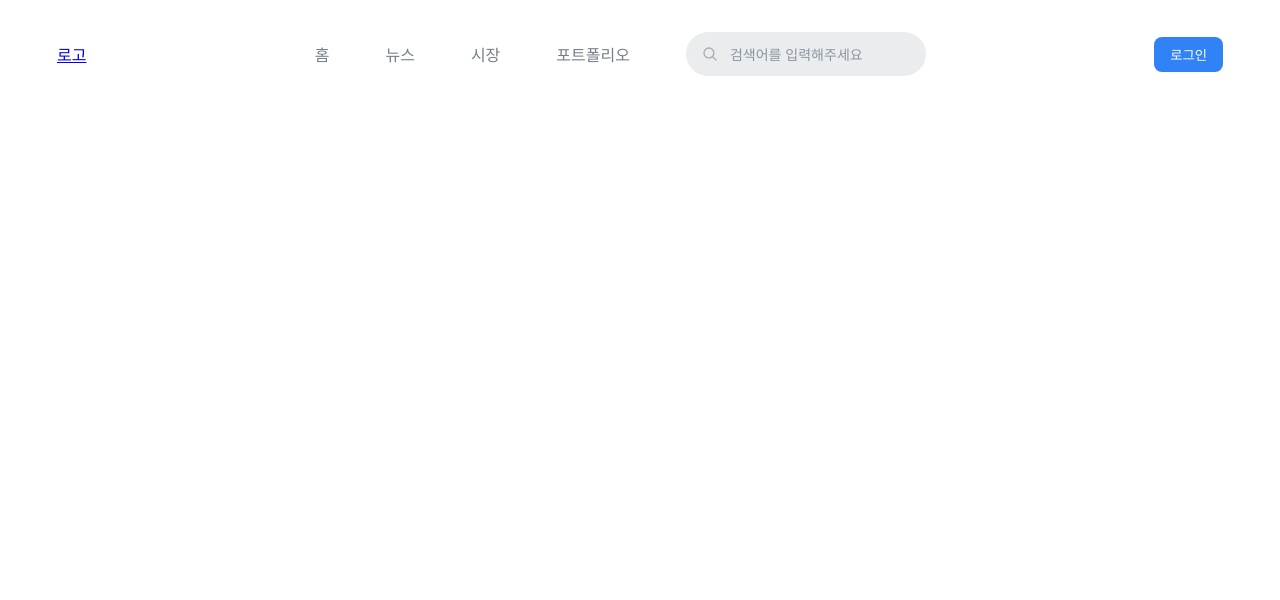
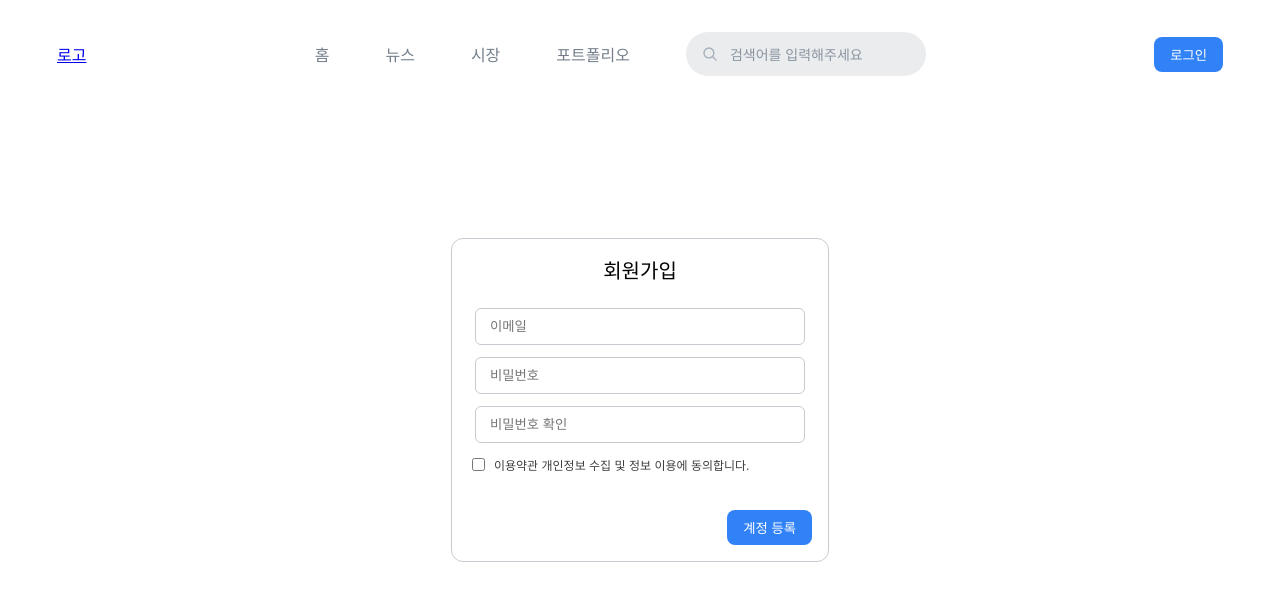
Before and after one commit to CBNU-Capstone-Dart/Client, a React (Create React App) app: page /signup in a window 1280 px wide. Shown: the top 600 px of the page. Built offline with nearby package versions, Linux system fonts and the light colour scheme.

Commit message:
feat: 로그인, 회원가입 창 추가(#1)

```diff
--- a/src/App.tsx
+++ b/src/App.tsx
@@ -3,6 +3,8 @@ import './App.css';
 import NavBar from './components/NavBar.tsx';
 import { BrowserRouter, Route, Routes } from 'react-router-dom';
 import Home from './pages/Home.tsx';
+import Login from './pages/Login.tsx';
+import Signup from './pages/Signup.tsx';
 
 function App() {
   return (
@@ -10,6 +12,8 @@ function App() {
       <NavBar />
       <Routes>
         <Route path='/' element={<Home />} />
+        <Route path='/login' element={<Login />} />
+        <Route path='/signup' element={<Signup />} />
       </Routes>
     </BrowserRouter>
   );
--- a/src/components/NavBar.tsx
+++ b/src/components/NavBar.tsx
@@ -1,4 +1,4 @@
-import styles from './NavBar.module.css';
+import styles from '../styles/NavBar.module.css';
 import { Link, useLocation } from 'react-router-dom';
 import cx from 'classnames';
 
--- /dev/null
+++ b/src/pages/Login.tsx
@@ -0,0 +1,37 @@
+import { useState } from 'react';
+import styles from "../styles/Login.module.css";
+import { Link } from "react-router-dom";
+
+export default function Login() {
+    const [email, setEmail] = useState('');
+    const [password, setPassword] = useState('');
+
+    const handleEmailChange = (e) => setEmail(e.target.value);
+    const handlePasswordChange = (e) => setPassword(e.target.value);
+
+    return (
+        <div className={styles.loginWrapper}>
+            <div className={styles.loginContainer}>
+                <h2>로그인</h2>
+                <input
+                    className={styles.inputForm}
+                    type="text"
+                    placeholder="이메일"
+                    value={email}
+                    onChange={handleEmailChange}
+                />
+                <input
+                    className={styles.inputForm}
+                    type="password"
+                    placeholder="비밀번호"
+                    value={password}
+                    onChange={handlePasswordChange}
+                />
+                <div className={styles.loginFooter}>
+                    <Link to='/signup'>계정 만들기</Link>
+                    <button className={styles.loginButton}>로그인</button>
+                </div>
+            </div>
+        </div>
+    );
+}
--- /dev/null
+++ b/src/pages/Signup.tsx
@@ -0,0 +1,81 @@
+import { useState } from 'react';
+import styles from "../styles/Login.module.css";
+import classNames from 'classnames/bind';
+import { passwordRegex } from '../utils/regex.ts';
+
+const cx = classNames.bind(styles);
+
+export default function Signup() {
+    const [email, setEmail] = useState('');
+    const [password, setPassword] = useState('');
+    const [confirmPassword, setConfirmPassword] = useState('');
+    const [tosAgree, setTosAgree] = useState(false);
+    const [passwordValid, setPasswordValid] = useState(false);
+    const [showPasswordMessage, setShowPasswordMessage] = useState(false);  // 추가: 비밀번호 메시지를 표시할지 여부
+
+    const handleEmailChange = (e) => setEmail(e.target.value);
+    const handlePasswordChange = (e) => {
+        setPassword(e.target.value);
+        checkPassword(e.target.value);
+    };
+    const handleConfirmPasswordChange = (e) => setConfirmPassword(e.target.value);
+    const handleTosAgreeChange = (e) => setTosAgree(e.target.checked);
+    const handlePasswordFocus = () => setShowPasswordMessage(true);  // 추가: 포커스 시 메시지 표시
+    const handlePasswordBlur = () => setShowPasswordMessage(false);  // 추가: 포커스 해제 시 메시지 숨김
+
+    const checkPassword = (password) => {
+        setPasswordValid(passwordRegex.test(password));
+    };
+
+    return (
+        <div className={styles.loginWrapper}>
+            <div className={styles.loginContainer}>
+                <h2>회원가입</h2>
+                <input
+                    className={styles.inputForm}
+                    type="text"
+                    placeholder="이메일"
+                    value={email}
+                    onChange={handleEmailChange}
+                />
+                <input
+                    className={styles.inputForm}
+                    type="password"
+                    placeholder="비밀번호"
+                    value={password}
+                    onChange={handlePasswordChange}
+                    onFocus={handlePasswordFocus}
+                    onBlur={handlePasswordBlur}
+                />
+                <div className={cx('passwordMessage', { show: showPasswordMessage })}>
+                    {passwordValid ? (
+                        <>
+                            <span style={{ color: 'green', marginRight: '5px' }}>✔</span>
+                            비밀번호 조건이 충족되었습니다.
+                        </>
+                    ) : "비밀번호는 8자리 이상이며 알파벳 대소문자, 숫자, 특수문자를 혼합해야 합니다."}
+                </div>
+                <input
+                    className={styles.inputForm}
+                    type="password"
+                    placeholder="비밀번호 확인"
+                    value={confirmPassword}
+                    onChange={handleConfirmPasswordChange}
+                />
+                <div className={styles.tosAgree}>
+                    <input
+                        type="checkbox"
+                        id="tos"
+                        name="tos"
+                        checked={tosAgree}
+                        onChange={handleTosAgreeChange}
+                    />
+                    <label htmlFor="tos">이용약관 개인정보 수집 및 정보 이용에 동의합니다.</label>
+                </div>
+                <div className={styles.loginFooter} style={{ justifyContent: 'flex-end' }}>
+                    <button className={styles.loginButton}>계정 등록</button>
+                </div>
+            </div>
+        </div>
+    );
+}
--- /dev/null
+++ b/src/styles/Login.module.css
@@ -0,0 +1,88 @@
+.loginWrapper {
+    display: flex;
+    align-items: center;
+    justify-content: center;
+    height: 100vh;
+}
+
+.loginContainer {
+    display: flex;
+    flex-direction: column;
+    align-items: center;
+    padding: 16px;
+    border-radius: 12px;
+    border: 1px solid #C5CBD1;
+    max-width: 344px;
+}
+
+.loginContainer h2 {
+    font-size: 20px;
+    font-weight: normal;
+    margin-top: 0px;
+    margin-bottom: 24px;
+}
+
+.inputForm {
+    width: 300px;
+    padding: 10px 14px;
+    border-radius: 6px;
+    border: 1px solid #C5CBD1;
+    margin: 0px 6px;
+    margin-bottom: 12px;
+}
+
+.passwordMessage {
+    max-height: 0;
+    overflow: hidden;
+    transition: max-height 0.3s ease;
+    color: #888;
+    font-size: 0.9em;
+    white-space: normal;
+}
+
+.passwordMessage.show {
+    max-height: 50px; /* 메시지 높이에 맞춰 조정 */
+}
+
+.loginFooter {
+    width: 100%;
+    margin-top: 36px;
+    display: flex;
+    flex-direction: row;
+    justify-content: space-between;
+    align-items: center;
+}
+
+.loginFooter a {
+    font-size: 12px;
+    color: #3182F6;
+    text-decoration: none;
+}
+
+.loginButton {
+    border: none;
+    border-radius: 8px;
+    background-color: #3182F6;
+    color: white;
+    padding: 8px 16px;
+    cursor: pointer;
+    transition: all 0.2s ease-in-out;
+}
+
+.loginButton:hover {
+    background-color: #1968d7;
+}
+
+.tosAgree {
+    width: 100%;
+    display: flex;
+    flex-direction: row;
+    justify-content: flex-start;
+    align-items: center;
+}
+
+.tosAgree label {
+    font-size: 12px;
+    color: #3D3D3D;
+    margin-left: 6px;
+}
--- /dev/null
+++ b/src/utils/regex.ts
@@ -0,0 +1,2 @@
+// regex.ts
+export const passwordRegex = /^(?=.*[a-z])(?=.*[A-Z])(?=.*\d)(?=.*[@$!%*?&])[A-Za-z\d@$!%*?&]{8,}$/;
```
Also changed, not shown: src/styles/NavBar.module.css (renamed from src/components/NavBar.module.css).
